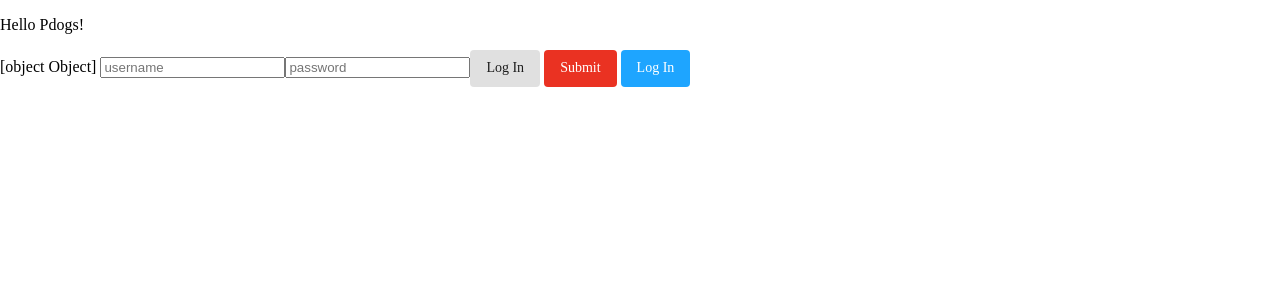
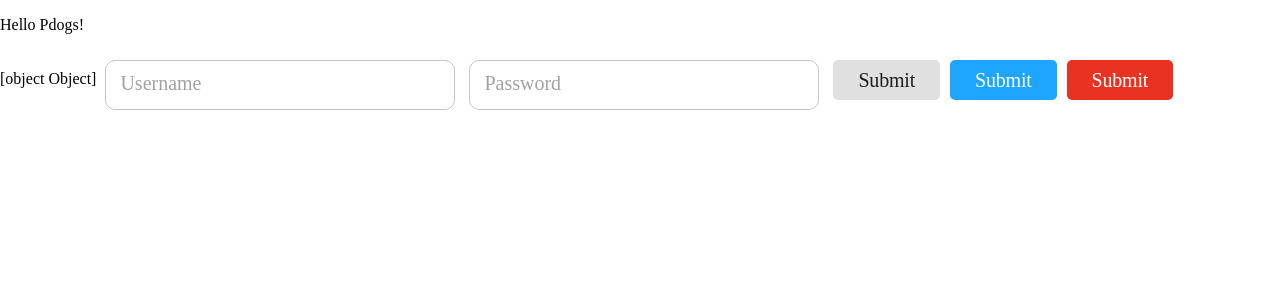
Before and after one commit to yyl14/pd6-fe, a React (Create React App) app: page /login in a window 1280 px wide. Shown: the top 300 px of the page. Built offline with nearby package versions, Linux system fonts and the light colour scheme; a web font is replaced by a local one.

Commit message:
Theme: input style

```diff
--- a/package.json
+++ b/package.json
@@ -10,6 +10,7 @@
     "@material-ui/core": "^4.12.1",
     "@material-ui/icons": "^4.11.2",
     "@material-ui/lab": "^4.0.0-alpha.57",
+    "@material-ui/system": "^4.12.1",
     "@testing-library/jest-dom": "^5.11.4",
     "@testing-library/react": "^11.1.0",
     "@testing-library/user-event": "^12.1.10",
--- a/src/App.js
+++ b/src/App.js
@@ -1,6 +1,7 @@
 import React, { Component } from 'react';
 import { Provider } from 'react-redux';
-import { ThemeProvider } from '@material-ui/core/styles';
+import { ThemeProvider, withStyles } from '@material-ui/core/styles';
+
 import { BrowserRouter as Router, Switch, Route } from 'react-router-dom';
 
 import theme from './theme';
@@ -11,6 +12,24 @@ import NoMatch from './components/noMatch';
 import store from './store';
 
 import './App.css';
+
+const GlobalCss = withStyles({
+  // @global is handled by jss-plugin-global.
+  '@global': {
+    // You should target [class*="MuiButton-root"] instead if you nest themes.
+    // '.MuiButton-root': {
+    //   fontSize: '1rem',
+    // },
+
+    '.MuiTextField-root': {
+      borderRadius: '10px',
+    },
+  },
+})(() => null);
+
+// …
+
+  <GlobalCss />;
 
 class App extends Component {
   constructor(props) {
@@ -28,6 +47,7 @@ class App extends Component {
     return (
       <ThemeProvider theme={theme}>
         <Provider store={store}>
+          <GlobalCss />
           <Router>
             <Switch>
               <Route path="/login" component={Login} />
--- a/src/containers/auth/LoginForm.js
+++ b/src/containers/auth/LoginForm.js
@@ -1,7 +1,9 @@
 import { useState } from 'react';
 import React, { useSelector, useDispatch } from 'react-redux';
 import { bindActionCreators } from 'redux';
-import { Button } from '@material-ui/core';
+import { Button, TextField } from '@material-ui/core';
+import { borders, borderRadius } from '@material-ui/system';
+
 import { authActions } from '../../actions/index';
 
 export default function LoginForm() {
@@ -19,16 +21,16 @@ export default function LoginForm() {
     <div className="login-form">
       <span>{String(loginState)}</span>
       {' '}
-      <input placeholder="username" value={username} onChange={(e) => setUserName(e.target.value)} />
-      <input placeholder="password" value={password} onChange={(e) => setPassword(e.target.value)} />
-      <Button onClick={onsubmit}>Log In</Button>
+      <TextField placeholder="Username" value={username} onChange={(e) => setUserName(e.target.value)} />
       {' '}
+      <TextField placeholder="Password" value={password} onChange={(e) => setPassword(e.target.value)} />
+      {' '}
+      <Button onClick={onsubmit}>Submit</Button>
+      <Button color="primary" onClick={onsubmit}>
+        Submit
+      </Button>
       <Button color="secondary" onClick={onsubmit}>
         Submit
-      </Button>
-      {' '}
-      <Button color="primary" onClick={onsubmit}>
-        Log In
       </Button>
     </div>
   );
--- a/src/theme.js
+++ b/src/theme.js
@@ -1,34 +1,50 @@
 import { createTheme } from '@material-ui/core/styles';
 
 const palette = {
+  // default: grey
+  mono: {
+    light: '#EAEAEA',
+    main: '#CACACA',
+    dark: '#AAAAAA',
+  },
+
+  // primary: blue
   primary: {
     main: '#1EA5FF',
     dark: '#1590e2',
     contrastText: 'white',
   },
+
+  // secondary: red
   secondary: {
     main: '#EA3222',
     dark: '#D41D0D',
     contrastText: 'white',
   },
-  mono: {
-    light: '#EAEAEA',
-    main: '#CACACA',
-    dark: '#AAAAAA',
-  },
 };
 
-const theme = createTheme({
-  palette,
-  typography: {
+const typography = {
   button: {
     textTransform: 'none',
   },
+
   fontFamily: 'San Francisco',
+};
+
+const shape = {
+  borderRadius: 5,
+};
+
+const overrides = {
+  MuiButton: {
+    root: {
+      transition: 'opacity 0.4s, background 0.4s',
+      margin: '10px 5px 10px 5px',
+      padding: '8px 25px',
+      fontSize: '20px',
+      lineHeight: '24px',
+      letterSpacing: '-0.01em',
     },
-  overrides: {
-    MuiButton: {
-      root: { transition: 'opacity 0.4s, background 0.4s' },
     contained: {
       '&:hover': {
         backgroundColor: palette.mono.light,
@@ -52,7 +68,7 @@ const theme = createTheme({
     containedSecondary: {
       '&:hover': {
         backgroundColor: palette.secondary.main,
-          opacity: '60%',
+        opacity: '70%',
       },
       '&:active': {
         backgroundColor: palette.secondary.dark,
@@ -60,15 +76,43 @@ const theme = createTheme({
       },
     },
   },
+
+  MuiOutlinedInput: {
+    root: {
+      margin: '10px 5px 10px 5px',
+      width: '350px',
+      '& $notchedOutline': {
+        borderRadius: 10,
       },
-  props: {
+
+      '& input': {
+        padding: '12px 0px 14px 15px',
+        fontWeight: 500,
+        fontSize: '20px',
+      },
+    },
+  },
+};
+
+const props = {
   // Name of the component ⚛️
   MuiButton: {
     variant: 'contained',
     disableElevation: true,
     disableRipple: true,
   },
+  MuiTextField: {
+    variant: 'outlined',
+    borderRadius: '10px',
   },
+};
+
+const theme = createTheme({
+  palette,
+  typography,
+  shape,
+  overrides,
+  props,
 });
 
 export default theme;
```
Also changed, not shown: 1 other file (tests, documents, lock files or other folders). Lines whose indentation alone changed are shown as unchanged.
